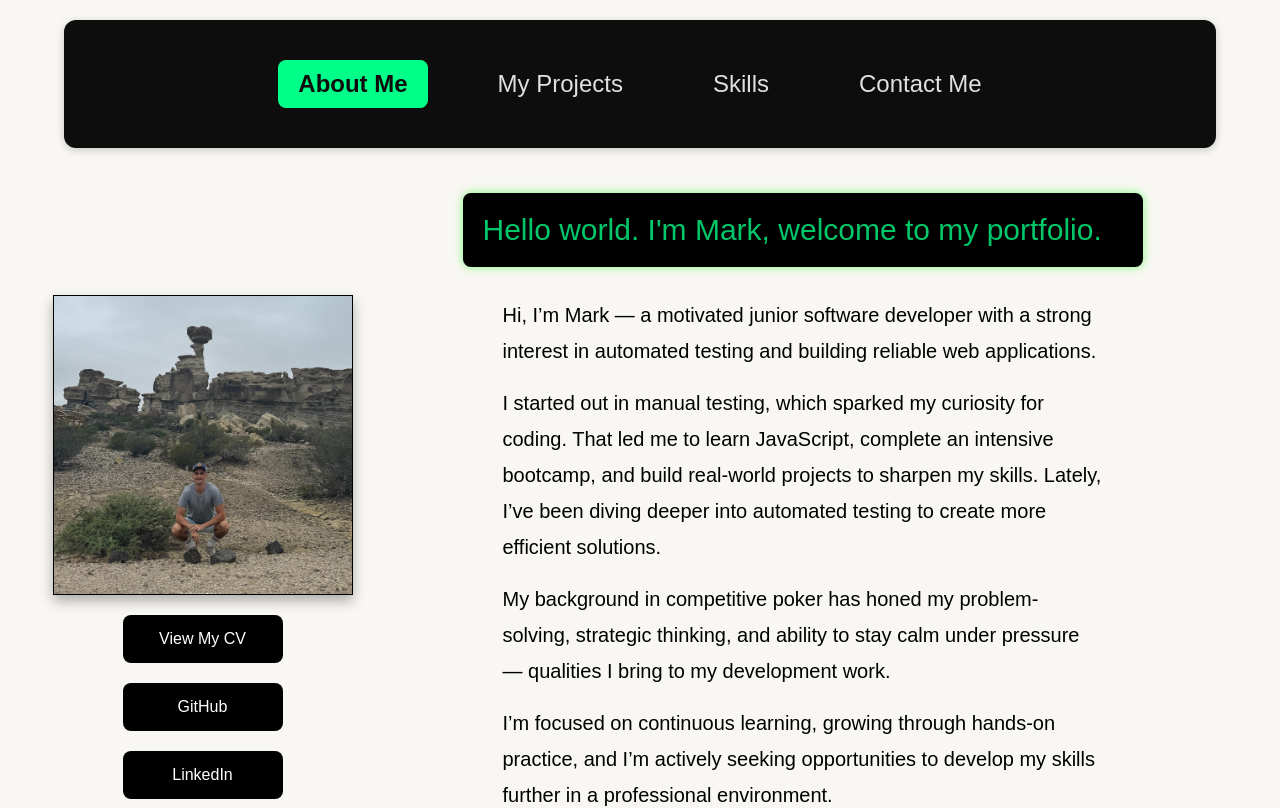
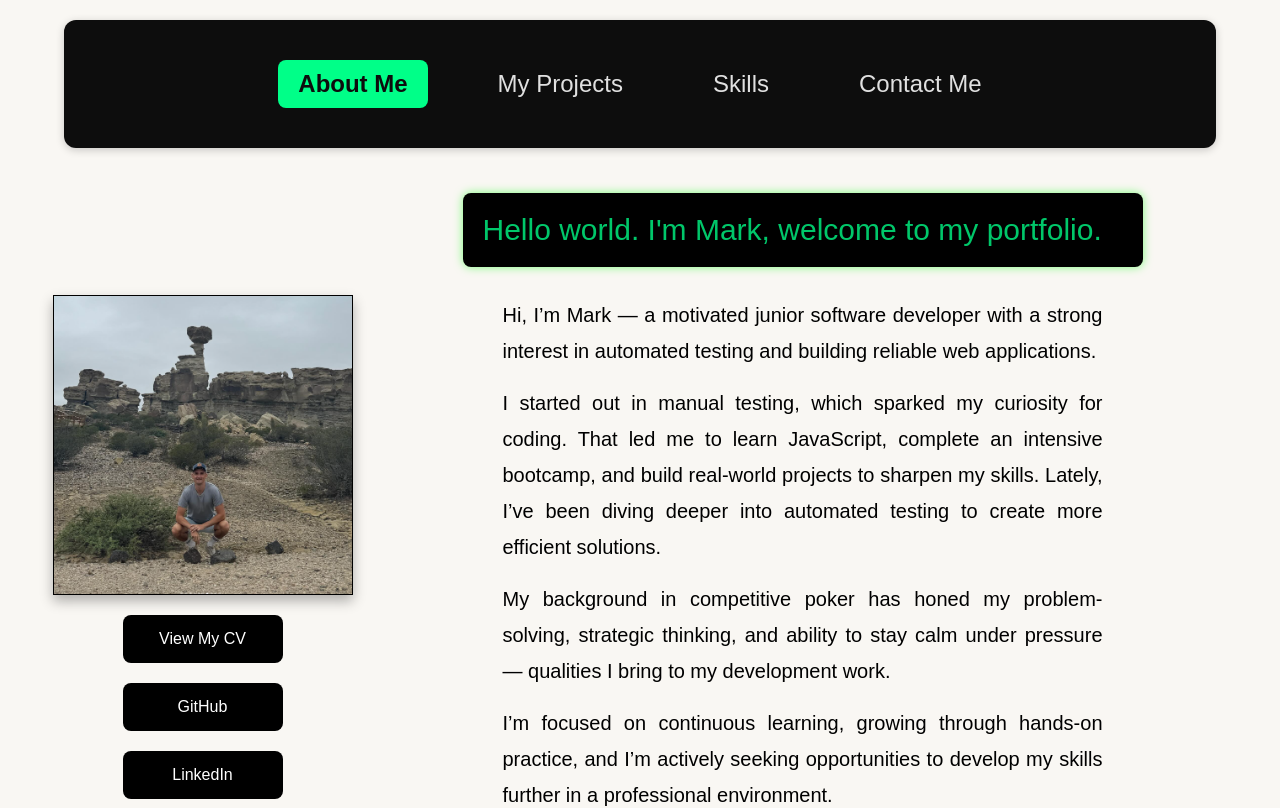
Before and after one commit to markamcfadden/myportfolio, a React (Vite) app: page / in a window 1280 px wide. Shown: the top 808 px of the page. Built offline with nearby package versions, Linux system fonts and the light colour scheme.

Commit message:
add styling

```diff
--- a/src/components/Biography.jsx
+++ b/src/components/Biography.jsx
@@ -37,12 +37,13 @@ const BioContainer = styled.div`
   padding: 20px;
 `;
 
-const BioText = styled.p`
+const BioText = styled.div`
   margin-top: 10px;
   white-space: pre-line;
   line-height: 1.8;
   font-size: 20px;
   max-width: 600px;
+  text-align: justify;
 
   p {
     margin-bottom: 16px;
```
